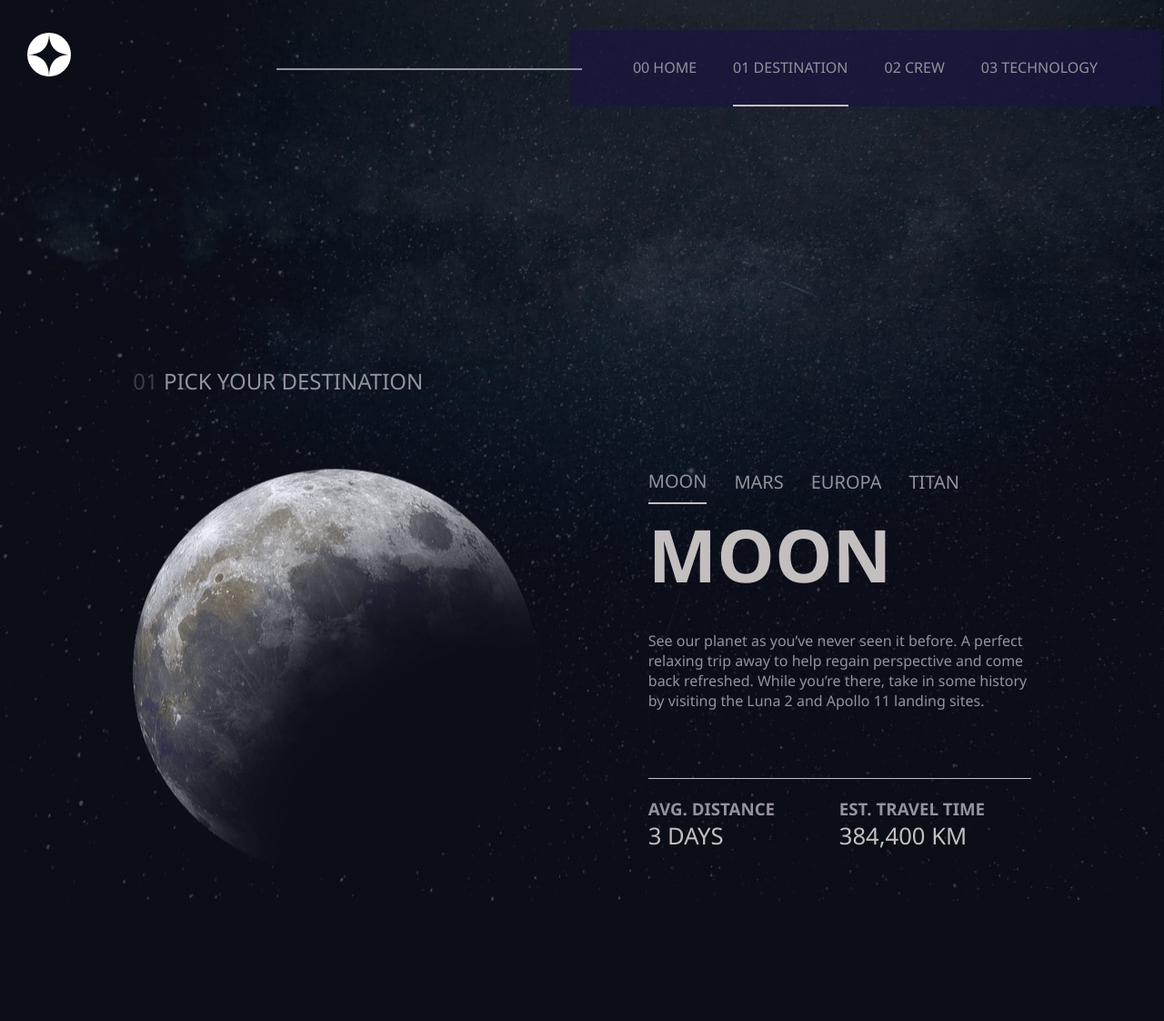
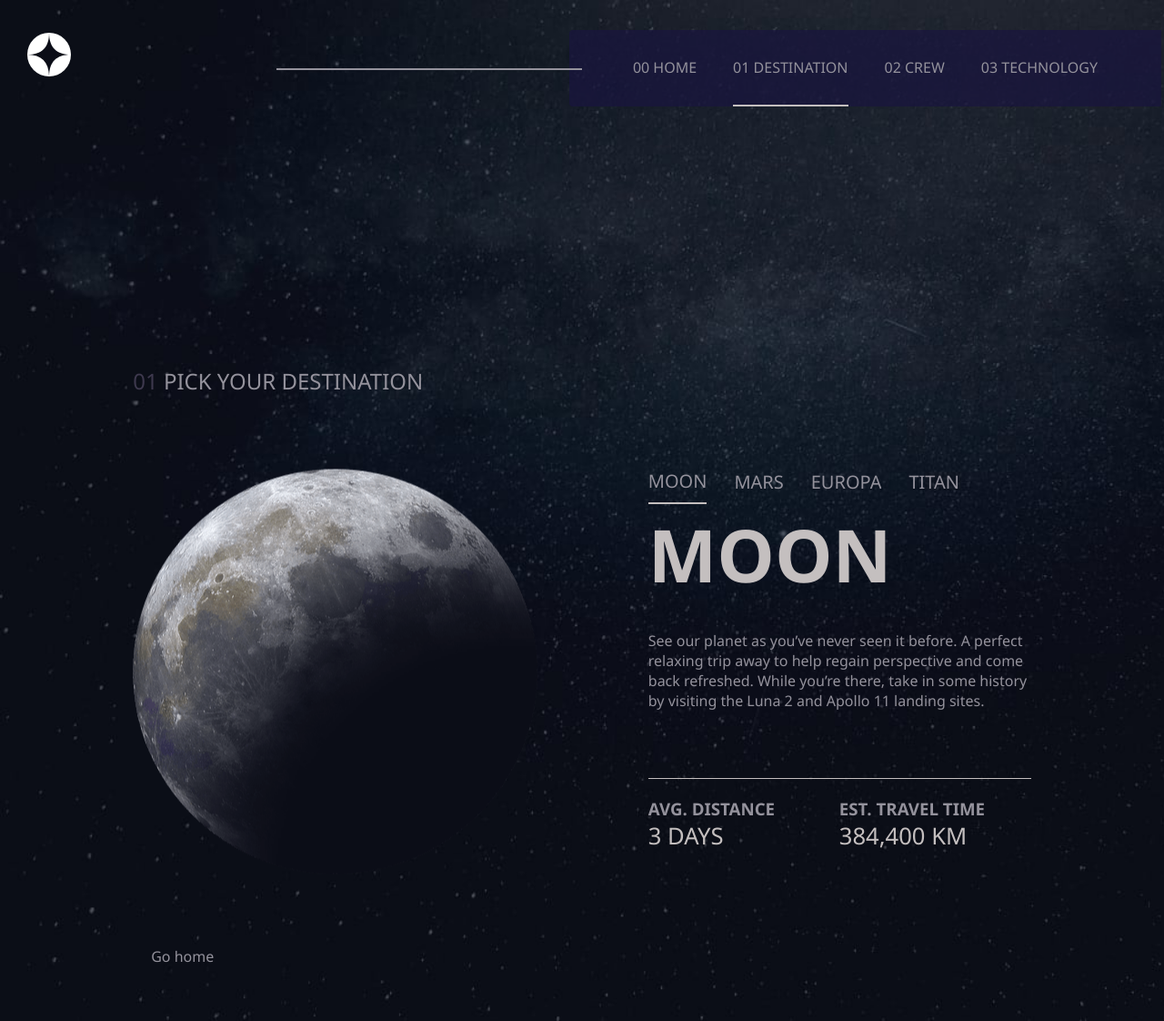
Before and after one commit to Greatnesshayford/Python_course, a Django app: page /destination/ in a window 1280 px wide. Shown: the whole page at 91% size. Before the commit the page ends 990 px from the top, so only its background shows below. Run offline with Django 5.2, Linux system fonts and the light colour scheme; data comes from the database, SQL or seed files in the repository.

Commit message:
updated june 11

```diff
--- a/Django_may_class/space_tourism/space_details/urls.py
+++ b/Django_may_class/space_tourism/space_details/urls.py
@@ -1,6 +1,4 @@
 from django.urls import path
-from django.conf import settings
-from django.conf.urls.static import static
 from .views import get_crew_json, get_destination_json, get_technology_json, crew, destination, technology, home
 
 urlpatterns = [
@@ -12,5 +10,3 @@ urlpatterns = [
     path('technology/', technology, name='technology'),
     path('', home, name='home')
 ]
-
-urlpatterns += static(settings.MEDIA_URL, document_root=settings.MEDIA_ROOT)
--- a/Django_may_class/space_tourism/space_tourism/urls.py
+++ b/Django_may_class/space_tourism/space_tourism/urls.py
@@ -16,8 +16,12 @@ Including another URLconf
 """
 from django.contrib import admin
 from django.urls import path, include
+from django.conf import settings
+from django.conf.urls.static import static
 
 urlpatterns = [
     path('admin/', admin.site.urls),
     path('', include('space_details.urls')),
 ]
+
+urlpatterns += static(settings.MEDIA_URL, document_root=settings.MEDIA_ROOT)
--- a/Django_may_class/space_tourism/templates/destination.html
+++ b/Django_may_class/space_tourism/templates/destination.html
@@ -2,7 +2,8 @@
 {% block title %}Destination | Space Tourism{% endblock %}
 {% block theme %}destination{% endblock %}
 {% block content %}
-  <main class="grid">
+<main class="grid">
+  <a href="{% url 'home' %}">Go home</a>
     <p class="grid-one | fs-mid"><span class="cl-dark-grayish-blue">01</span> <span class="cl-grayish-blue uppercase">Pick your destination</span></p>
     <img src="{{ destination.images.png }}" alt="" class="destination-img | grid-two">
     <section id="selection" class="grid-three">
```
